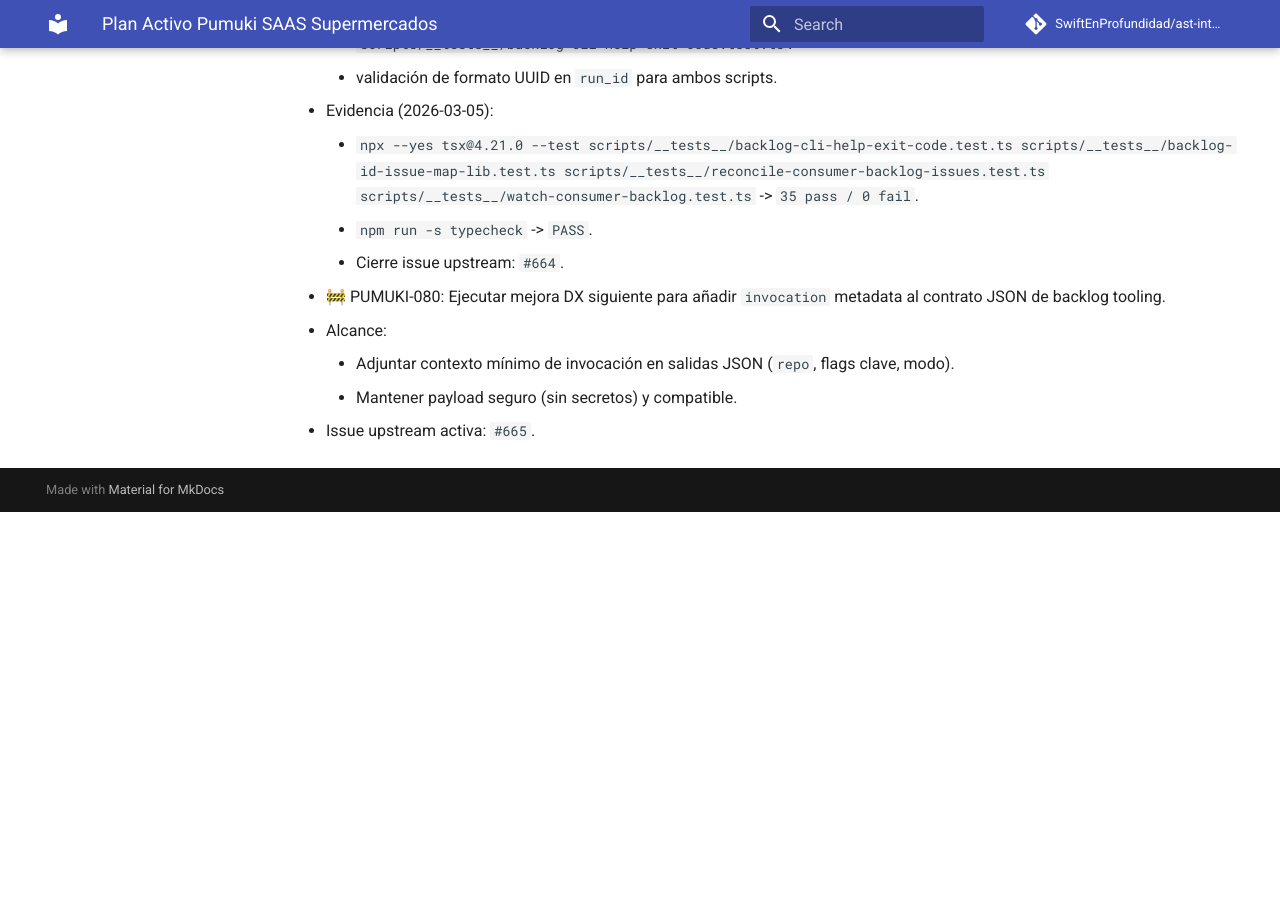
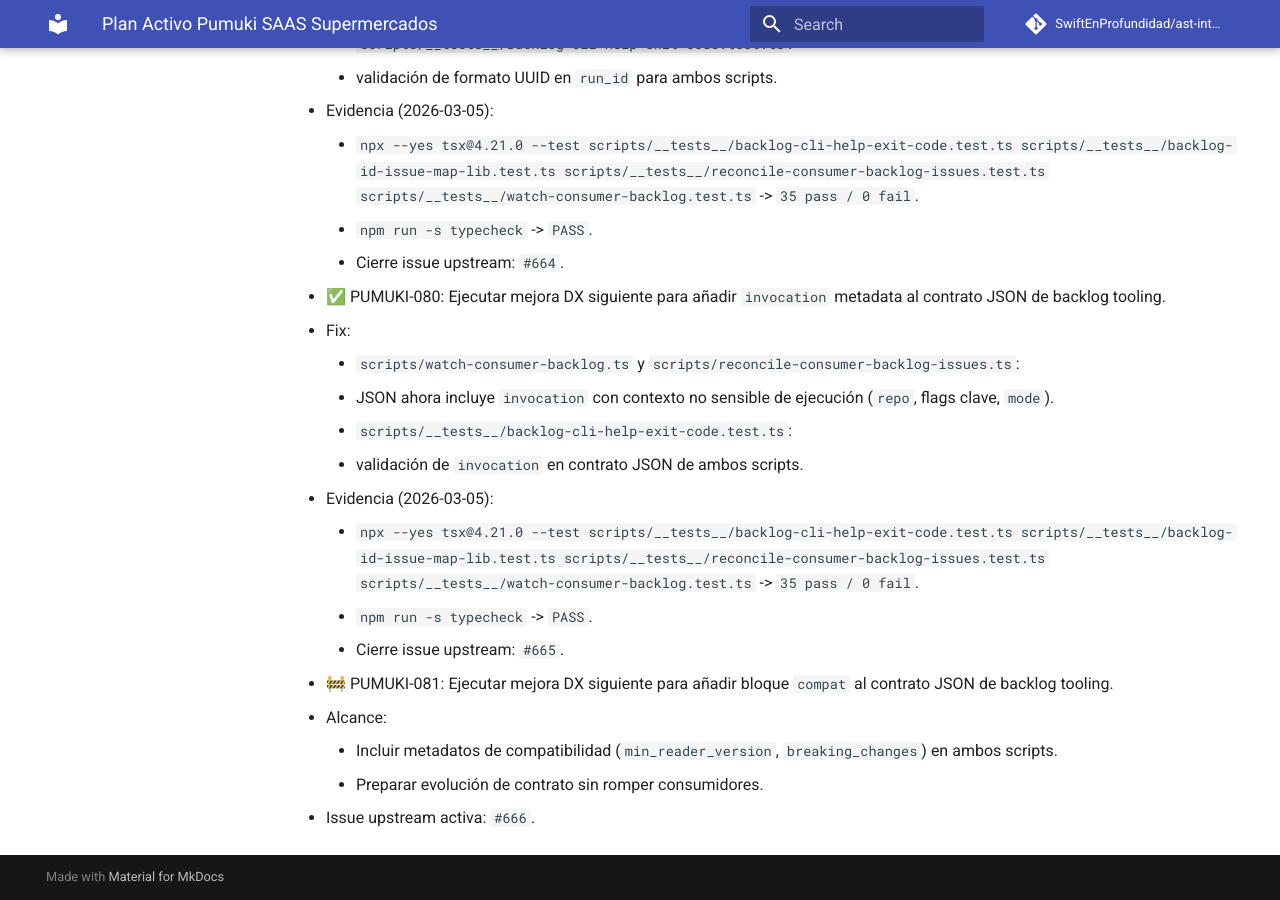
Before and after one commit to SwiftEnProfundidad/ast-intelligence-hooks, an MkDocs documentation site: the page built from docs/seguimiento-activo-pumuki-saas-supermercados.md, in a window 1280 px wide and 900 px high, scrolled down 34733 px. Built offline with MkDocs 1.6.1 and Material for MkDocs 9.7.7, drawn with Linux system fonts in a browser that asks for light colours; comment, search, counter and statistics services are not loaded; before the commit the page ends 35245 px from its top, so only the background shows below that.

Commit message:
feat(backlog-tools): add invocation metadata to json outputs

```diff
--- a/docs/seguimiento-activo-pumuki-saas-supermercados.md
+++ b/docs/seguimiento-activo-pumuki-saas-supermercados.md
@@ -913,8 +913,19 @@
     - `npm run -s typecheck` -> `PASS`.
     - Cierre issue upstream: `#664`.
 
-- 🚧 PUMUKI-080: Ejecutar mejora DX siguiente para añadir `invocation` metadata al contrato JSON de backlog tooling.
+- ✅ PUMUKI-080: Ejecutar mejora DX siguiente para añadir `invocation` metadata al contrato JSON de backlog tooling.
+  - Fix:
+    - `scripts/watch-consumer-backlog.ts` y `scripts/reconcile-consumer-backlog-issues.ts`:
+      - JSON ahora incluye `invocation` con contexto no sensible de ejecución (`repo`, flags clave, `mode`).
+    - `scripts/__tests__/backlog-cli-help-exit-code.test.ts`:
+      - validación de `invocation` en contrato JSON de ambos scripts.
+  - Evidencia (2026-03-05):
+    - `npx --yes tsx@4.21.0 --test scripts/__tests__/backlog-cli-help-exit-code.test.ts scripts/__tests__/backlog-id-issue-map-lib.test.ts scripts/__tests__/reconcile-consumer-backlog-issues.test.ts scripts/__tests__/watch-consumer-backlog.test.ts` -> `35 pass / 0 fail`.
+    - `npm run -s typecheck` -> `PASS`.
+    - Cierre issue upstream: `#665`.
+
+- 🚧 PUMUKI-081: Ejecutar mejora DX siguiente para añadir bloque `compat` al contrato JSON de backlog tooling.
   - Alcance:
-    - Adjuntar contexto mínimo de invocación en salidas JSON (`repo`, flags clave, modo).
-    - Mantener payload seguro (sin secretos) y compatible.
-  - Issue upstream activa: `#665`.
+    - Incluir metadatos de compatibilidad (`min_reader_version`, `breaking_changes`) en ambos scripts.
+    - Preparar evolución de contrato sin romper consumidores.
+  - Issue upstream activa: `#666`.
```
Also changed, not shown: docs/registro-maestro-de-seguimiento.md (+2 -2 lines), 3 other files.
